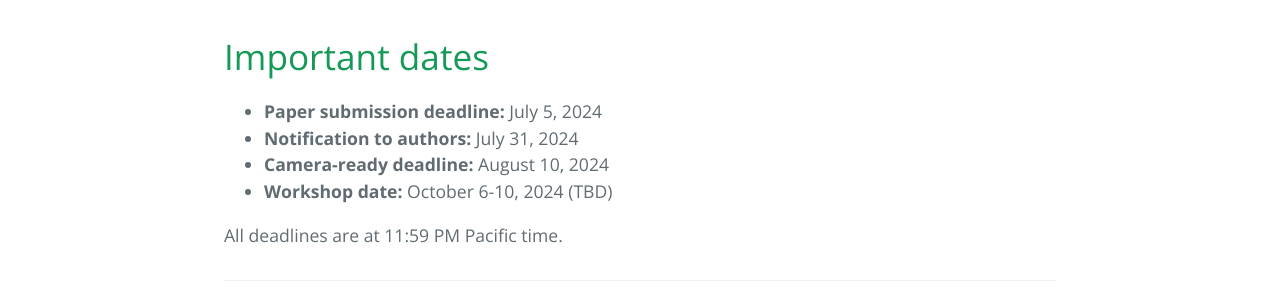
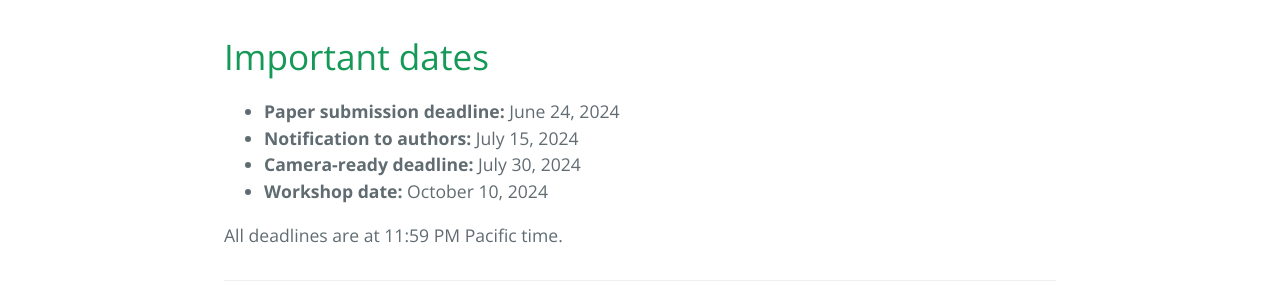
Before and after one commit to miccai-pilm/miccai-pilm.github.io, a Jekyll site: the page built from dates.md, in a window 1280 px wide. Shown: the part 499-793 px from the top of the page. Built offline with Jekyll 4.4.1, drawn with Linux system fonts in a browser that asks for light colours.

Commit message:
updated dates

```diff
--- a/_config.yml
+++ b/_config.yml
@@ -9,10 +9,10 @@ workshop:
   host: "MICCAI 2024<br>Marrakesh, Morocco<br>October 6-10, 2024 (TBD)"
   submission_link: https://cmt3.research.microsoft.com/PILM2024
   dates:
-    submission: July 5, 2024
-    decision: July 31, 2024
-    camera_ready: August 10, 2024
-    workshop: October 6-10, 2024 (TBD)
+    submission: June 24, 2024
+    decision: July 15, 2024
+    camera_ready: July 30, 2024
+    workshop: October 10, 2024
   organizers:
     - name: Simone
       surname: Palazzo
```
